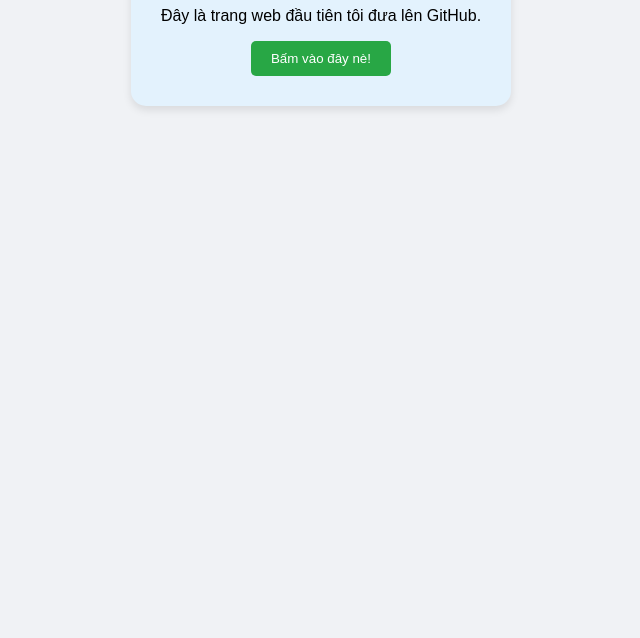
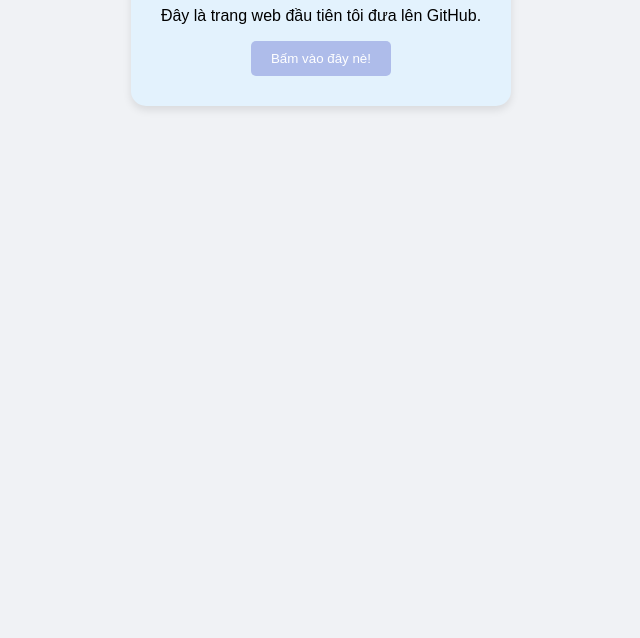
Before and after one commit to buiduckhiem/myfirstweb, a plain HTML site: page index.html in a window 1280 px wide. Shown: the part 162-800 px from the top of the page, without its empty margins (319-959 px from the left). Drawn offline with Linux system fonts and the light colour scheme.

```diff
--- a/index.html
+++ b/index.html
@@ -6,7 +6,7 @@
         body { font-family: sans-serif; text-align: center; background: #f0f2f5; padding: 50px; }
         .card { background: #e3f2fd; padding: 30px; border-radius: 15px; box-shadow: 0 4px 8px rgba(0,0,0,0.1); display: inline-block; }
         h1 { color: #007bff; }
-        button { background: #28a745; color: white; border: none; padding: 10px 20px; border-radius: 5px; cursor: pointer; }
+        button { background: #aebcea; color: white; border: none; padding: 10px 20px; border-radius: 5px; cursor: pointer; }
     </style>
 </head>
 <body>
```
